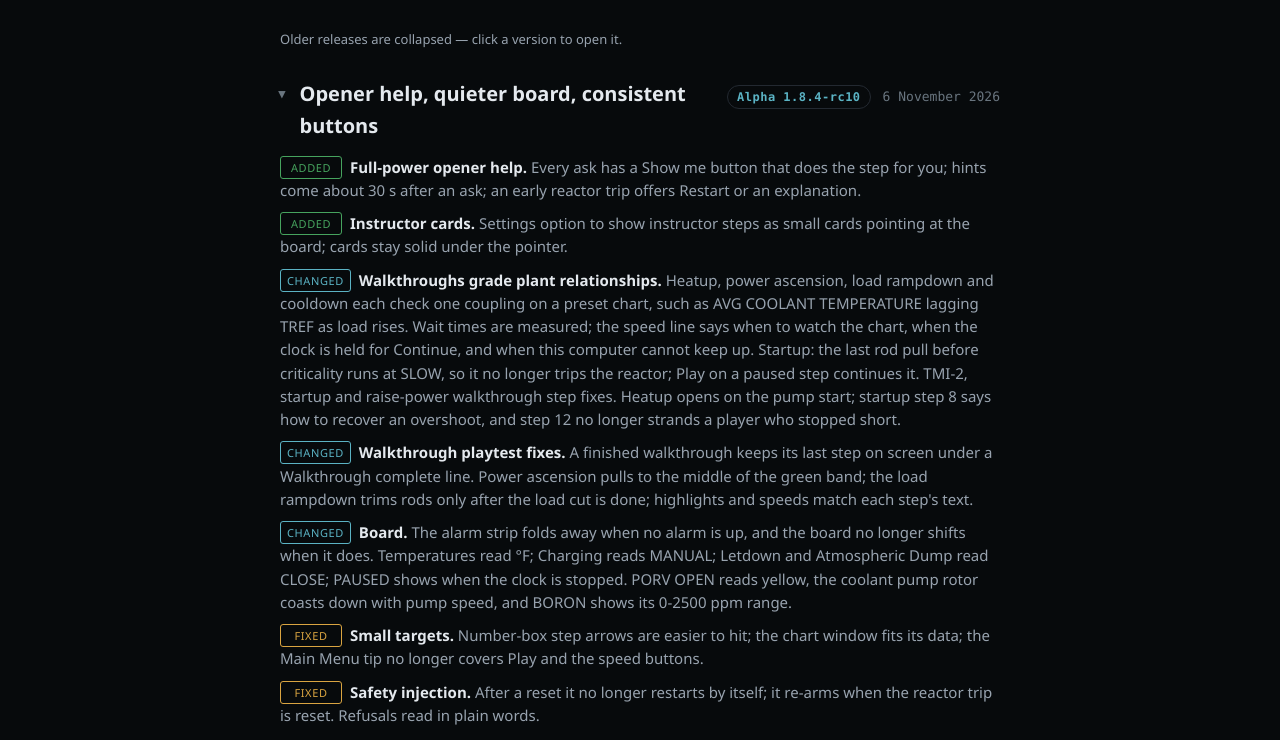
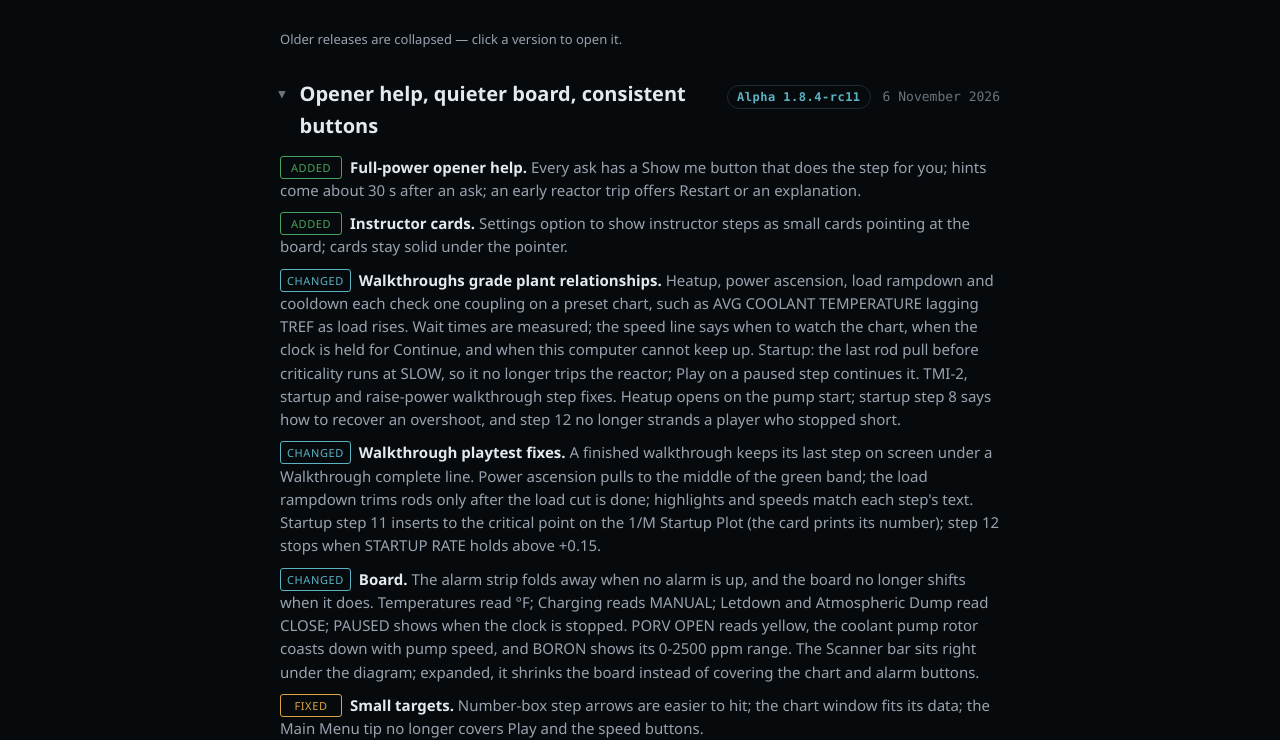
Before and after one commit to TH462/Reactor-Dynamics, a plain HTML site: page changelog.html in a window 1280 px wide. Shown: the part 237-977 px from the top of the page. Drawn offline with Linux system fonts and the light colour scheme.

Commit message:
chore(release): Alpha 1.8.4-rc11 — #826 owner reports (Startup 11b/12a, Scanner under the diagram), Atomic Sandbox on the home page
Co-Authored-By: Claude Opus 5.5 <noreply@anthropic.com>
Claude-Session: https://claude.ai/code/session_014FS2gkmhs9gkQojXkRhMRt

```diff
--- a/changelog.html
+++ b/changelog.html
@@ -168,15 +168,15 @@
   <details class="log-entry" open>
     <summary class="log-head">
       <h2>Opener help, quieter board, consistent buttons</h2>
-      <span class="log-ver mono">Alpha 1.8.4-rc10</span>
+      <span class="log-ver mono">Alpha 1.8.4-rc11</span>
       <time class="log-date mono" datetime="2026-11-06">6 November 2026</time>
     </summary>
     <ul>
       <li><span class="log-tag added">Added</span><strong>Full-power opener help.</strong> Every ask has a Show me button that does the step for you; hints come about 30 s after an ask; an early reactor trip offers Restart or an explanation.</li>
       <li><span class="log-tag added">Added</span><strong>Instructor cards.</strong> Settings option to show instructor steps as small cards pointing at the board; cards stay solid under the pointer.</li>
       <li><span class="log-tag changed">Changed</span><strong>Walkthroughs grade plant relationships.</strong> Heatup, power ascension, load rampdown and cooldown each check one coupling on a preset chart, such as AVG COOLANT TEMPERATURE lagging TREF as load rises. Wait times are measured; the speed line says when to watch the chart, when the clock is held for Continue, and when this computer cannot keep up. Startup: the last rod pull before criticality runs at SLOW, so it no longer trips the reactor; Play on a paused step continues it. TMI-2, startup and raise-power walkthrough step fixes. Heatup opens on the pump start; startup step 8 says how to recover an overshoot, and step 12 no longer strands a player who stopped short.</li>
-      <li><span class="log-tag changed">Changed</span><strong>Walkthrough playtest fixes.</strong> A finished walkthrough keeps its last step on screen under a Walkthrough complete line. Power ascension pulls to the middle of the green band; the load rampdown trims rods only after the load cut is done; highlights and speeds match each step's text.</li>
-      <li><span class="log-tag changed">Changed</span><strong>Board.</strong> The alarm strip folds away when no alarm is up, and the board no longer shifts when it does. Temperatures read °F; Charging reads MANUAL; Letdown and Atmospheric Dump read CLOSE; PAUSED shows when the clock is stopped. PORV OPEN reads yellow, the coolant pump rotor coasts down with pump speed, and BORON shows its 0-2500 ppm range.</li>
+      <li><span class="log-tag changed">Changed</span><strong>Walkthrough playtest fixes.</strong> A finished walkthrough keeps its last step on screen under a Walkthrough complete line. Power ascension pulls to the middle of the green band; the load rampdown trims rods only after the load cut is done; highlights and speeds match each step's text. Startup step 11 inserts to the critical point on the 1/M Startup Plot (the card prints its number); step 12 stops when STARTUP RATE holds above +0.15.</li>
+      <li><span class="log-tag changed">Changed</span><strong>Board.</strong> The alarm strip folds away when no alarm is up, and the board no longer shifts when it does. Temperatures read °F; Charging reads MANUAL; Letdown and Atmospheric Dump read CLOSE; PAUSED shows when the clock is stopped. PORV OPEN reads yellow, the coolant pump rotor coasts down with pump speed, and BORON shows its 0-2500 ppm range. The Scanner bar sits right under the diagram; expanded, it shrinks the board instead of covering the chart and alarm buttons.</li>
       <li><span class="log-tag fixed">Fixed</span><strong>Small targets.</strong> Number-box step arrows are easier to hit; the chart window fits its data; the Main Menu tip no longer covers Play and the speed buttons.</li>
       <li><span class="log-tag fixed">Fixed</span><strong>Safety injection.</strong> After a reset it no longer restarts by itself; it re-arms when the reactor trip is reset. Refusals read in plain words.</li>
     </ul>
--- a/site/release.js
+++ b/site/release.js
@@ -23,4 +23,4 @@
  * itself from this string, so rebuild it AFTER changing this, never before (#258).
  */
 
-window.RD_RELEASE = "Alpha 1.8.4-rc10";
+window.RD_RELEASE = "Alpha 1.8.4-rc11";
```
Also changed, not shown: 2 other files.
